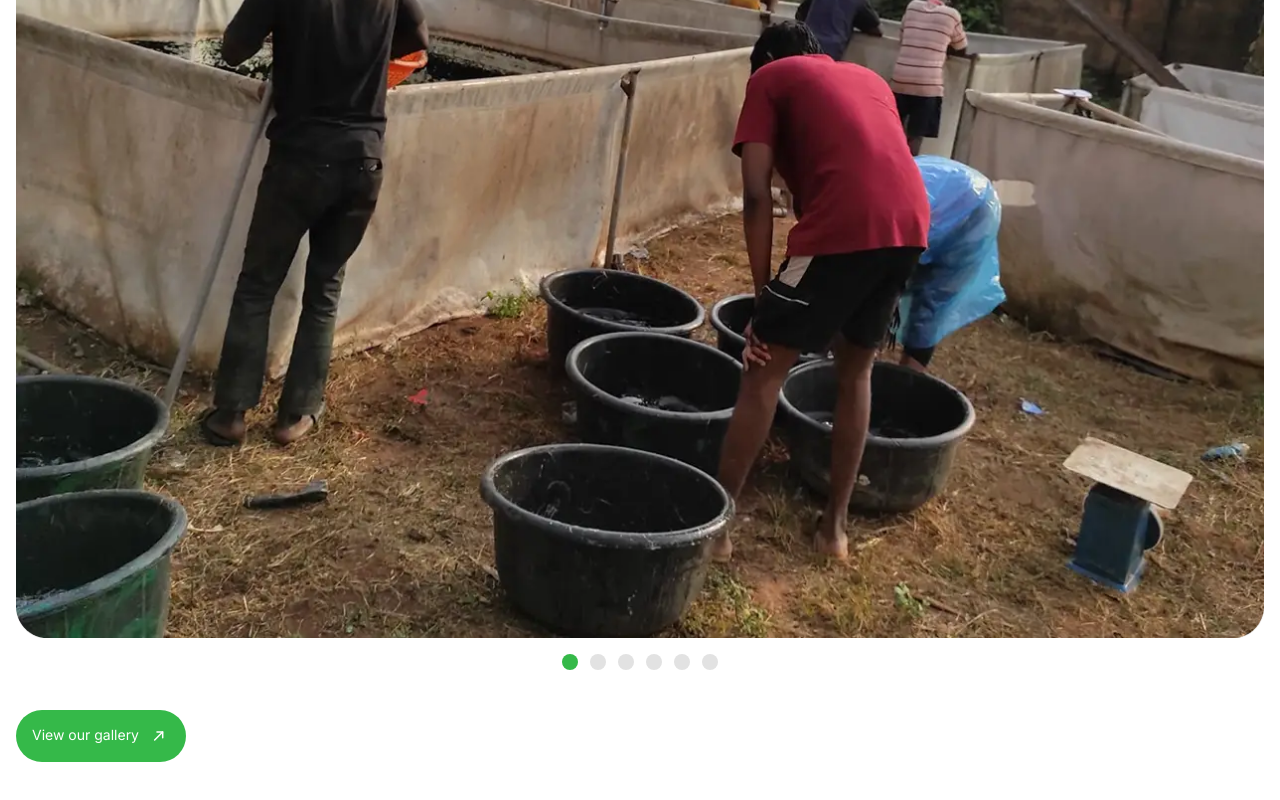
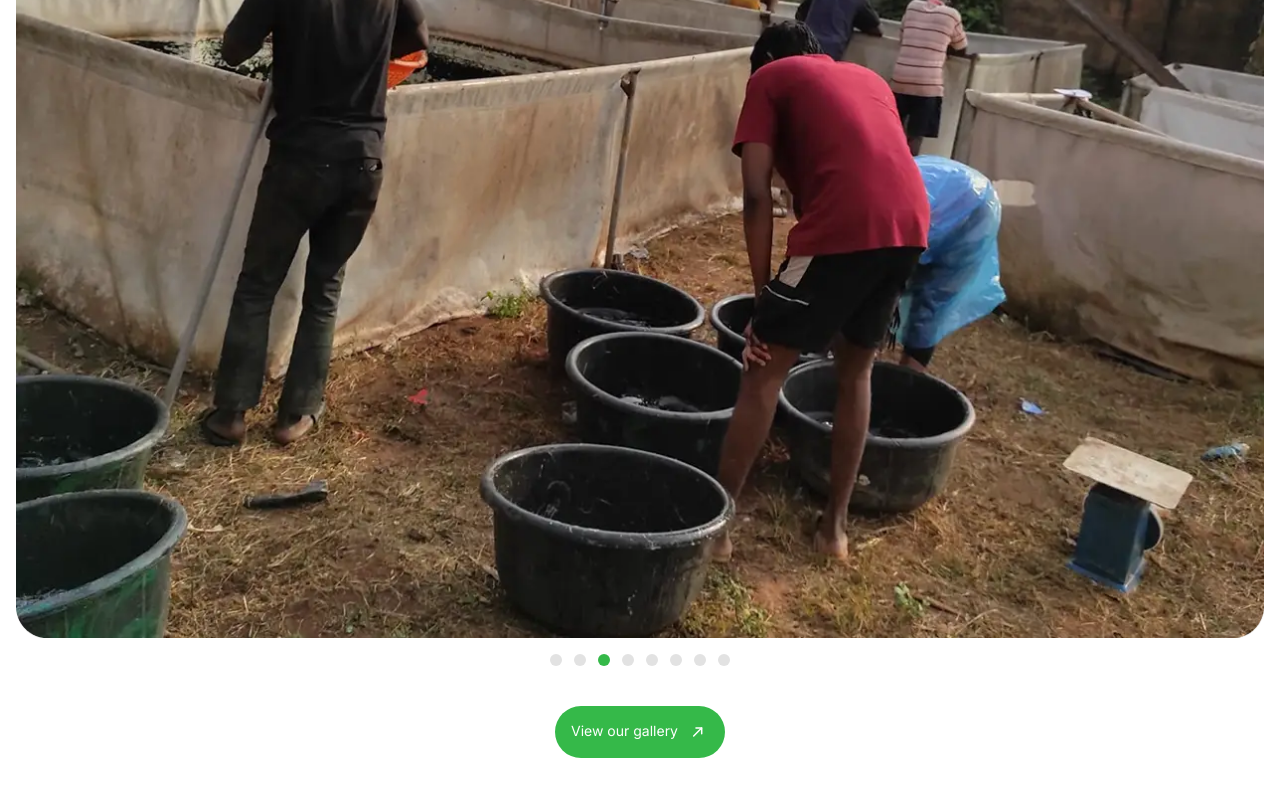
Before and after one commit to ParryOgbemudia/pizibue, a React (Vite) app: page / in a window 1280 px wide. Shown: the part 4427-5227 px from the top of the page. Built offline with nearby package versions, Linux system fonts and the light colour scheme.

Commit message:
ellipse for gallery slider done with Array.from

```diff
--- a/src/pages/Gallery.tsx
+++ b/src/pages/Gallery.tsx
@@ -1,12 +1,15 @@
 import HeadingMobile from "../components/HeadingMobile";
 import gallery_img1 from "@/assets/gallery/gallery_img1.webp";
 import Button from "../components/ui/Button";
+
+const totalSlides = 8;
+const activeIndex = 2;
 
 export default function Gallery() {
   return (
     <section className="w-full">
       <div className="mx-auto max-w-[1440px] px-4 py-14">
-        <div className="flex flex-col justify-center gap-10">
+        <div className="flex flex-col items-center justify-center gap-10">
           <HeadingMobile
             h3="Inside the Farm: Real Moments"
             span="Real Work"
@@ -19,12 +22,14 @@ export default function Gallery() {
               className="rounded-2xl"
             />
             <div className="flex items-center justify-center gap-3">
-              <button className="bg-primary h-[16px] w-[16px] rounded-full"></button>
-              <button className="h-[16px] w-[16px] rounded-full bg-[#E2E2E2]"></button>
-              <button className="h-[16px] w-[16px] rounded-full bg-[#E2E2E2]"></button>
-              <button className="h-[16px] w-[16px] rounded-full bg-[#E2E2E2]"></button>
-              <button className="h-[16px] w-[16px] rounded-full bg-[#E2E2E2]"></button>
-              <button className="h-[16px] w-[16px] rounded-full bg-[#E2E2E2]"></button>
+              {Array.from({ length: totalSlides }).map((_, i) => (
+                <button
+                  key={i}
+                  className={`h-3 w-3 rounded-full transition-colors duration-300 ${
+                    i === activeIndex ? "bg-primary" : "bg-[#E2E2E2]"
+                  }`}
+                />
+              ))}
             </div>
           </div>
 
```
